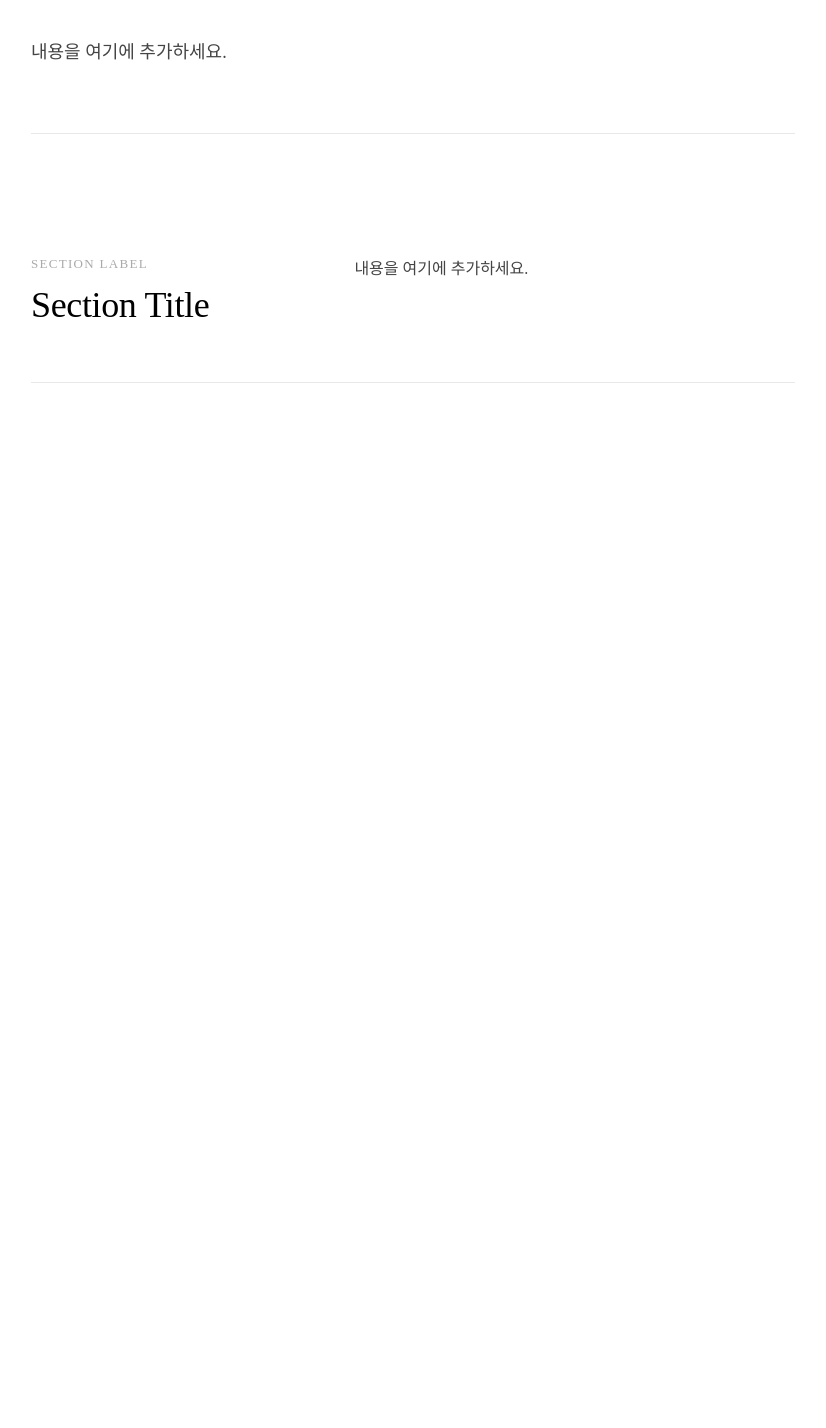
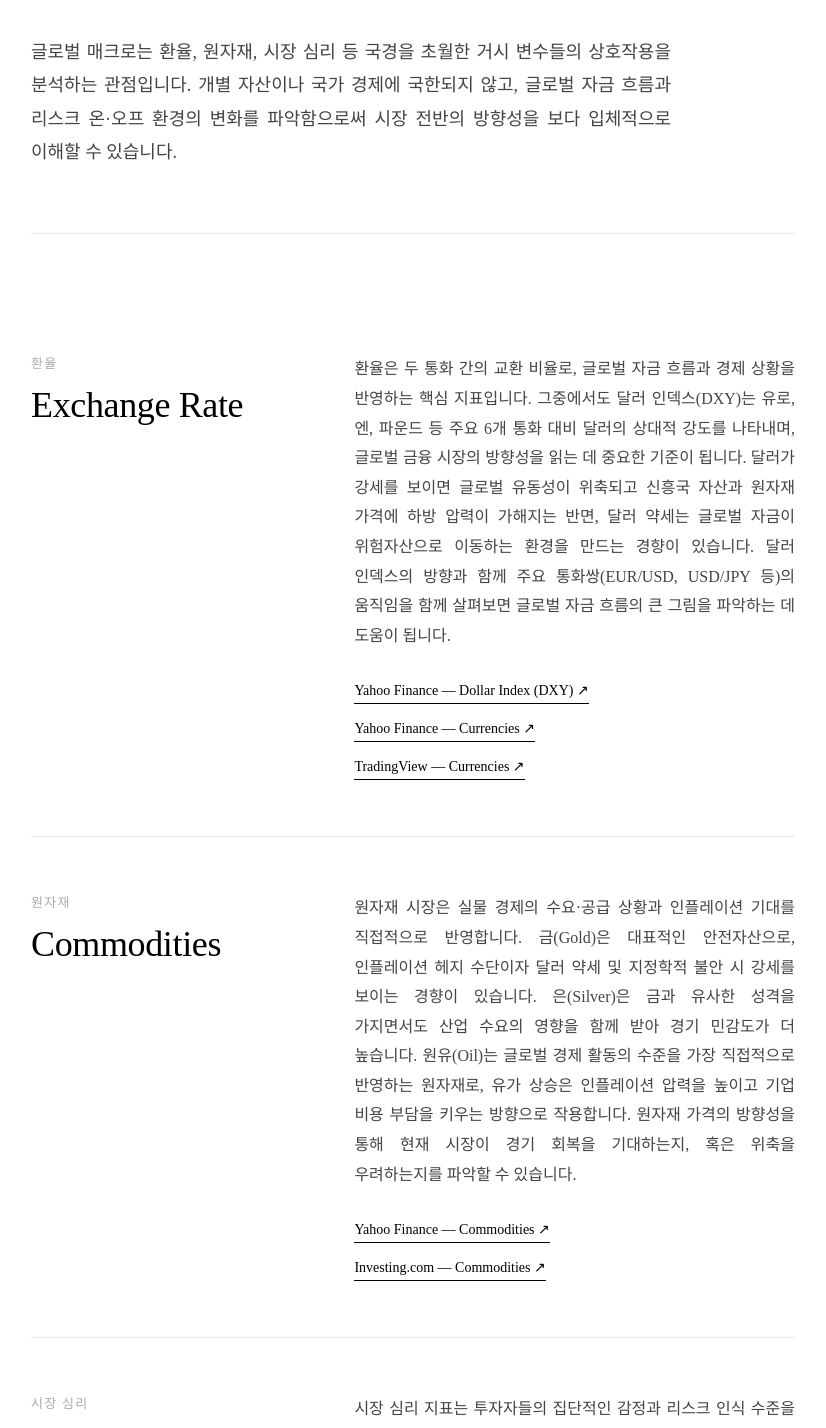
Before and after one commit to negamuster/yechanlee, a React (Vite) app: page /macro in a window 1280 px wide. Shown: the part 224-1652 px from the top of the page, without its empty margins (227-1053 px from the left). Before the commit the page ends 800 px from the top, so only its background shows below. Built offline with nearby package versions, Linux system fonts and the light colour scheme.

Commit message:
update globalmacro page

```diff
--- a/src/pages/04_EconomicIndicators.tsx
+++ b/src/pages/04_EconomicIndicators.tsx
@@ -23,7 +23,7 @@ const sections = [
   {
     title: 'Labor Market',
     subtitle: '고용',
-    desc: '고용 시장은 경제의 건강 상태를 보여주는 핵심 지표 중 하나입니다. 실업률(Unemployment Rate)은 경제활동인구 중 일자리를 찾고 있는 비율을 나타내며, 비농업 고용지수(NFP, Nonfarm Payrolls)는 농업을 제외한 전 산업에서 한 달간 새로 창출된 일자리 수를 보여줍니다. 고용 데이터는 후행지표적 성격을 가지지만, NFP는 매월 첫째 주 금요일에 발표되며 시장에서 가장 주목하는 경제지표 중 하나입니다. 숫자 자체보다 시장 예상치 대비 결과와 전월 수치의 수정 여부를 함께 확인하는 것이 중요합니다.',
+    desc: '고용 시장은 경제의 건강 상태를 보여주는 핵심 지표 중 하나입니다. 실업률(Unemployment Rate)은 경제활동인구 중 일자리를 찾고 있는 비율을 나타내며, 비농업 고용지수(NFP)는 농업을 제외한 전 산업에서 한 달간 새로 창출된 일자리 수를 보여줍니다. 고용 데이터는 후행지표적 성격을 가지지만, NFP는 매월 첫째 주 금요일에 발표되며 시장에서 가장 주목하는 경제지표 중 하나입니다. 숫자 자체보다 시장 예상치 대비 결과와 전월 수치의 수정 여부를 함께 확인하는 것이 중요합니다.',
     links: [
       { url: 'https://fred.stlouisfed.org/series/UNRATE', label: 'FRED — 실업률에서 보기 ↗' },
       { url: 'https://www.investing.com/economic-calendar/nonfarm-payrolls-227', label: 'Investing.com — NFP에서 보기 ↗' },
@@ -32,7 +32,7 @@ const sections = [
   {
     title: 'Leading Indicators',
     subtitle: '선행지표',
-    desc: '선행지표는 경기 방향의 변화를 실제 데이터보다 앞서 신호하는 지표들로, 향후 경기 흐름을 예측하는 데 활용됩니다. ISM 제조업 지수는 구매관리자들의 설문을 바탕으로 산출되며, 50 이상이면 제조업 확장, 50 미만이면 수축을 의미합니다. 경기선행지수(LEI, Leading Economic Index)는 10개의 선행지표를 종합한 복합지수로, 수개월 후의 경기 방향성을 가늠하는 데 사용됩니다. 선행지표를 볼 때는 단일 수치보다 연속적인 방향 변화에 주목하며, 여러 선행지표가 동시에 같은 방향을 가리킬 때 신뢰도가 높아집니다.',
+    desc: '선행지표는 경기 방향의 변화를 실제 데이터보다 앞서 신호하는 지표들로, 향후 경기 흐름을 예측하는 데 활용됩니다. ISM 제조업 지수는 구매관리자들의 설문을 바탕으로 산출되며, 50 이상이면 제조업 확장, 50 미만이면 수축을 의미합니다. 경기선행지수(LEI)는 10개의 선행지표를 종합한 복합지수로, 수개월 후의 경기 방향성을 가늠하는 데 사용됩니다. 선행지표를 볼 때는 단일 수치보다 연속적인 방향 변화에 주목하며, 여러 선행지표가 동시에 같은 방향을 가리킬 때 신뢰도가 높아집니다.',
     links: [
       { url: 'https://www.ismworld.org/supply-management-news-and-reports/reports/ism-report-on-business/', label: 'ISM — Manufacturing Index에서 보기 ↗' },
       { url: 'https://fred.stlouisfed.org/graph/?g=4Bz8', label: 'FRED — Leading Economic Index에서 보기 ↗' },
--- a/src/pages/05_GlobalMacro.tsx
+++ b/src/pages/05_GlobalMacro.tsx
@@ -1,4 +1,35 @@
 import { useNavigate } from 'react-router-dom'
+
+const sections = [
+  {
+    title: 'Exchange Rate',
+    subtitle: '환율',
+    desc: '환율은 두 통화 간의 교환 비율로, 글로벌 자금 흐름과 경제 상황을 반영하는 핵심 지표입니다. 그중에서도 달러 인덱스(DXY)는 유로, 엔, 파운드 등 주요 6개 통화 대비 달러의 상대적 강도를 나타내며, 글로벌 금융 시장의 방향성을 읽는 데 중요한 기준이 됩니다. 달러가 강세를 보이면 글로벌 유동성이 위축되고 신흥국 자산과 원자재 가격에 하방 압력이 가해지는 반면, 달러 약세는 글로벌 자금이 위험자산으로 이동하는 환경을 만드는 경향이 있습니다. 달러 인덱스의 방향과 함께 주요 통화쌍(EUR/USD, USD/JPY 등)의 움직임을 함께 살펴보면 글로벌 자금 흐름의 큰 그림을 파악하는 데 도움이 됩니다.',
+    links: [
+      { url: 'https://finance.yahoo.com/quote/DX-Y.NYB/', label: 'Yahoo Finance — Dollar Index (DXY) ↗' },
+      { url: 'https://finance.yahoo.com/markets/currencies/', label: 'Yahoo Finance — Currencies ↗' },
+      { url: 'https://www.tradingview.com/markets/currencies/', label: 'TradingView — Currencies ↗' },
+    ],
+  },
+  {
+    title: 'Commodities',
+    subtitle: '원자재',
+    desc: '원자재 시장은 실물 경제의 수요·공급 상황과 인플레이션 기대를 직접적으로 반영합니다. 금(Gold)은 대표적인 안전자산으로, 인플레이션 헤지 수단이자 달러 약세 및 지정학적 불안 시 강세를 보이는 경향이 있습니다. 은(Silver)은 금과 유사한 성격을 가지면서도 산업 수요의 영향을 함께 받아 경기 민감도가 더 높습니다. 원유(Oil)는 글로벌 경제 활동의 수준을 가장 직접적으로 반영하는 원자재로, 유가 상승은 인플레이션 압력을 높이고 기업 비용 부담을 키우는 방향으로 작용합니다. 원자재 가격의 방향성을 통해 현재 시장이 경기 회복을 기대하는지, 혹은 위축을 우려하는지를 파악할 수 있습니다.',
+    links: [
+      { url: 'https://finance.yahoo.com/markets/commodities/', label: 'Yahoo Finance — Commodities ↗' },
+      { url: 'https://www.investing.com/commodities', label: 'Investing.com — Commodities ↗' },
+    ],
+  },
+  {
+    title: 'Market Sentiment',
+    subtitle: '시장 심리',
+    desc: '시장 심리 지표는 투자자들의 집단적인 감정과 리스크 인식 수준을 수치화한 지표로, 시장의 과열과 공포 국면을 파악하는 데 활용됩니다. VIX 지수는 S&P 500 옵션 시장에서 도출된 향후 30일 기대 변동성으로, 공포지수(Fear Index)라고도 불립니다. VIX가 상승하면 투자자들이 리스크를 회피하며 안전자산으로 이동하는 신호로, 하락하면 시장이 안정적이고 위험 선호 심리가 강해지는 환경으로 해석됩니다. Fear & Greed Index는 CNN이 산출하는 복합 심리 지표로, 0에 가까울수록 극단적 공포, 100에 가까울수록 극단적 탐욕을 나타냅니다. 이 지표들은 단독으로 매매 신호로 사용하기보다, 현재 시장의 심리적 온도를 파악하고 다른 거시 지표와 함께 교차 분석하는 용도로 활용하는 것이 효과적입니다.',
+    links: [
+      { url: 'https://finance.yahoo.com/quote/%5EVIX/', label: 'Yahoo Finance — VIX ↗' },
+      { url: 'https://edition.cnn.com/markets/fear-and-greed', label: 'CNN — Fear & Greed Index ↗' },
+    ],
+  },
+]
 
 export default function GlobalMacro() {
   const navigate = useNavigate()
@@ -26,21 +57,52 @@ export default function GlobalMacro() {
             Global Macro
           </h1>
           <p className="page-desc" style={{ fontSize: '18px', lineHeight: '1.85', color: '#444', maxWidth: '640px', textAlign: 'justify', wordBreak: 'keep-all' }}>
-            내용을 여기에 추가하세요.
+            글로벌 매크로는 환율, 원자재, 시장 심리 등 국경을 초월한 거시 변수들의 상호작용을 분석하는 관점입니다. 개별 자산이나 국가 경제에 국한되지 않고, 글로벌 자금 흐름과 리스크 온·오프 환경의 변화를 파악함으로써 시장 전반의 방향성을 보다 입체적으로 이해할 수 있습니다.
           </p>
         </section>
 
         <section className="page-section" style={{ maxWidth: '860px', margin: '0 auto', padding: '0 48px 160px' }}>
           <div style={{ borderTop: '1px solid #e8e8e8', paddingTop: '64px' }}>
-            <div style={{ display: 'grid', gridTemplateColumns: '1fr 1.6fr', gap: '48px', padding: '56px 0', borderBottom: '1px solid #e8e8e8', alignItems: 'start' }}>
-              <div>
-                <p style={{ fontSize: '13px', letterSpacing: '0.1em', textTransform: 'uppercase', color: '#aaa', marginBottom: '12px' }}>Section Label</p>
-                <h2 style={{ fontSize: '36px', fontWeight: '400', letterSpacing: '-0.01em', lineHeight: '1.1', color: '#000' }}>Section Title</h2>
+            {sections.map((item) => (
+              <div
+                key={item.title}
+                style={{
+                  display: 'grid',
+                  gridTemplateColumns: '1fr 1.6fr',
+                  gap: '48px',
+                  padding: '56px 0',
+                  borderBottom: '1px solid #e8e8e8',
+                  alignItems: 'start',
+                }}
+              >
+                <div>
+                  <p style={{ fontSize: '13px', letterSpacing: '0.1em', textTransform: 'uppercase', color: '#aaa', marginBottom: '12px' }}>
+                    {item.subtitle}
+                  </p>
+                  <h2 style={{ fontSize: '36px', fontWeight: '400', letterSpacing: '-0.01em', lineHeight: '1.1', color: '#000' }}>
+                    {item.title}
+                  </h2>
+                </div>
+                <div>
+                  <p style={{ fontSize: '16px', lineHeight: '1.85', color: '#444', marginBottom: '28px', textAlign: 'justify', wordBreak: 'keep-all' }}>
+                    {item.desc}
+                  </p>
+                  <div style={{ display: 'flex', flexDirection: 'column', gap: '12px' }}>
+                    {item.links.map((link) => (
+                      <a key={link.url} href={link.url} target="_blank" rel="noopener noreferrer" style={{ textDecoration: 'none' }}>
+                        <div
+                          style={{ display: 'inline-flex', alignItems: 'center', gap: '8px', fontSize: '14px', color: '#000', borderBottom: '1px solid #000', paddingBottom: '2px', cursor: 'pointer', transition: 'opacity 0.15s' }}
+                          onMouseEnter={e => (e.currentTarget.style.opacity = '0.4')}
+                          onMouseLeave={e => (e.currentTarget.style.opacity = '1')}
+                        >
+                          {link.label}
+                        </div>
+                      </a>
+                    ))}
+                  </div>
+                </div>
               </div>
-              <div>
-                <p style={{ fontSize: '16px', lineHeight: '1.85', color: '#444', textAlign: 'justify', wordBreak: 'keep-all' }}>내용을 여기에 추가하세요.</p>
-              </div>
-            </div>
+            ))}
           </div>
         </section>
 
```
